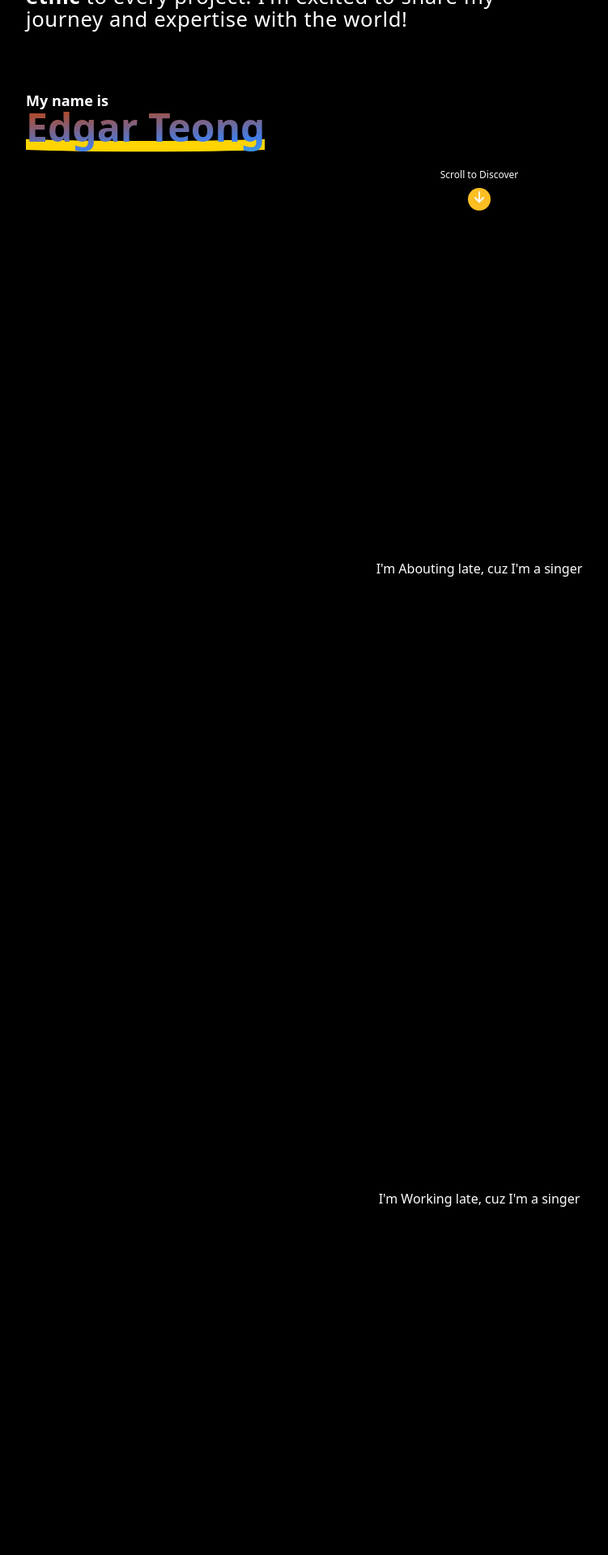
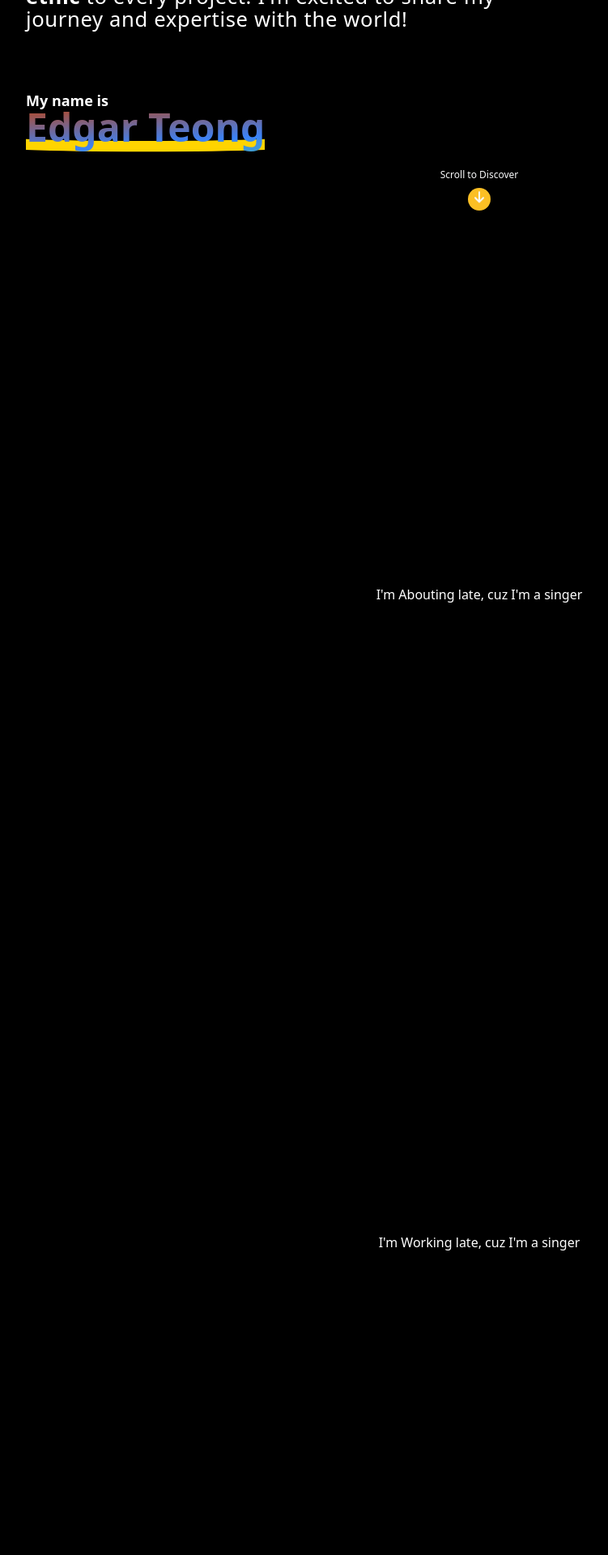
Before and after one commit to safarinexus/edgar-teong, a React (Vite) app: page / in a window 1280 px wide. Shown: the part 520-2440 px from the top of the page at 81% size, without its empty margins (48-799 px from the left). Built offline with nearby package versions, Linux system fonts and the light colour scheme.

Commit message:
minor tweaks

```diff
--- a/package.json
+++ b/package.json
@@ -10,6 +10,7 @@
     "preview": "vite preview"
   },
   "dependencies": {
+    "gsap": "^3.12.5",
     "react": "^18.3.1",
     "react-dom": "^18.3.1",
     "react-icons": "^5.3.0",
--- a/src/App.tsx
+++ b/src/App.tsx
@@ -47,14 +47,14 @@ const App = () => {
       <ScrollIndicator height={dimensions.height}/>
       <div
         id="landing"
-        className="w-full max-w-[1440px] h-svh min-h-[720px] ml-auto mr-auto pt-[45px] sm:pt-24 md:pt-[140px] pr-5 pl-5 sm:pr-20 sm:pl-20 pb-8 "
+        className="w-full max-w-[1440px] h-svh min-h-[720px] ml-auto mr-auto pt-[45px] sm:pt-24 md:pt-[140px] px-5 sm:px-20 pb-8"
       >
         <Landing />
         {/*Need to find a way to include a contact cluster*/}
       </div>
       <div
         id="about"
-        className="w-full max-w-[1440px] h-svh min-h-[720px] ml-auto mr-auto pt-[75px] sm:pt-[140px] pr-5 pl-5 sm:p-24 pb-8 "
+        className="w-full max-w-[1440px] h-svh min-h-[720px] ml-auto mr-auto pt-[45px] sm:pt-24 md:pt-[140px] px-5 sm:px-20 pb-8"
       >
         <About />
         {/*Intersection observer for elements on page*/}
@@ -62,7 +62,7 @@ const App = () => {
       </div>
       <div
         id="work"
-        className="w-full max-w-[1440px] h-svh min-h-[700px] ml-auto mr-auto pr-5 pl-5"
+        className="w-full max-w-[1440px] h-svh min-h-[720px] ml-auto mr-auto pt-[45px] sm:pt-24 md:pt-[140px] px-5 sm:px-20 pb-8"
       >
         <Work />
         {/*just have multiple cards that appear on intersectionobserver*/}
@@ -71,7 +71,7 @@ const App = () => {
       </div>
       <div
         id="projects"
-        className="w-full max-w-[1440px] h-svh min-h-[700px] ml-auto mr-auto pr-5 pl-5"
+        className="w-full max-w-[1440px] h-svh min-h-[720px] ml-auto mr-auto pt-[45px] sm:pt-24 md:pt-[140px] px-5 sm:px-20 pb-8"
       >
         <Projects />
         {/*have a scrolling ticker tape of skills*/}
--- a/tailwind.config.js
+++ b/tailwind.config.js
@@ -17,7 +17,7 @@ export default {
         fadeIn: '0.5s fadeIn 1s ease-in forwards',
         textFadeIn: 'textFadeIn 1s ease-out forwards',
         highlight: '0.2s highlight 1s ease-out forwards',
-        gradient: 'gradient 6s ease infinite alternate',
+        gradient: 'gradient 5s ease infinite alternate',
       },
       keyframes: {
         wave: {
```
Also changed, not shown: 1 other file (tests, documents, lock files or other folders).
